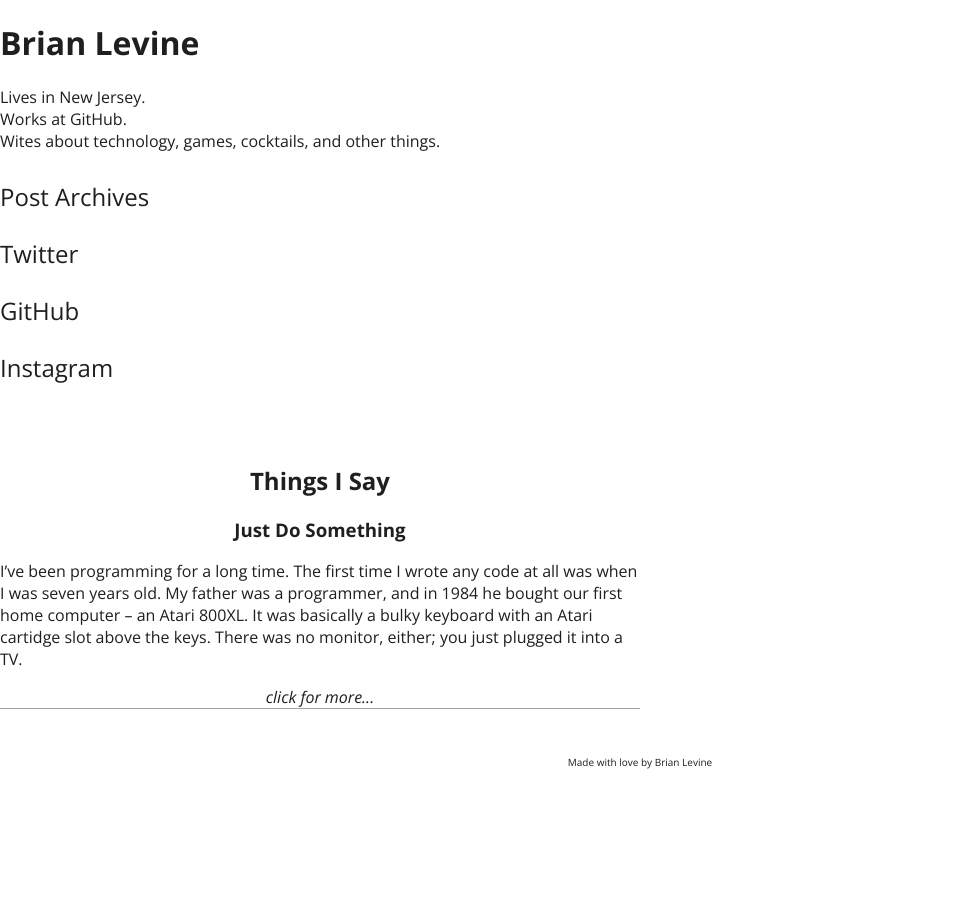
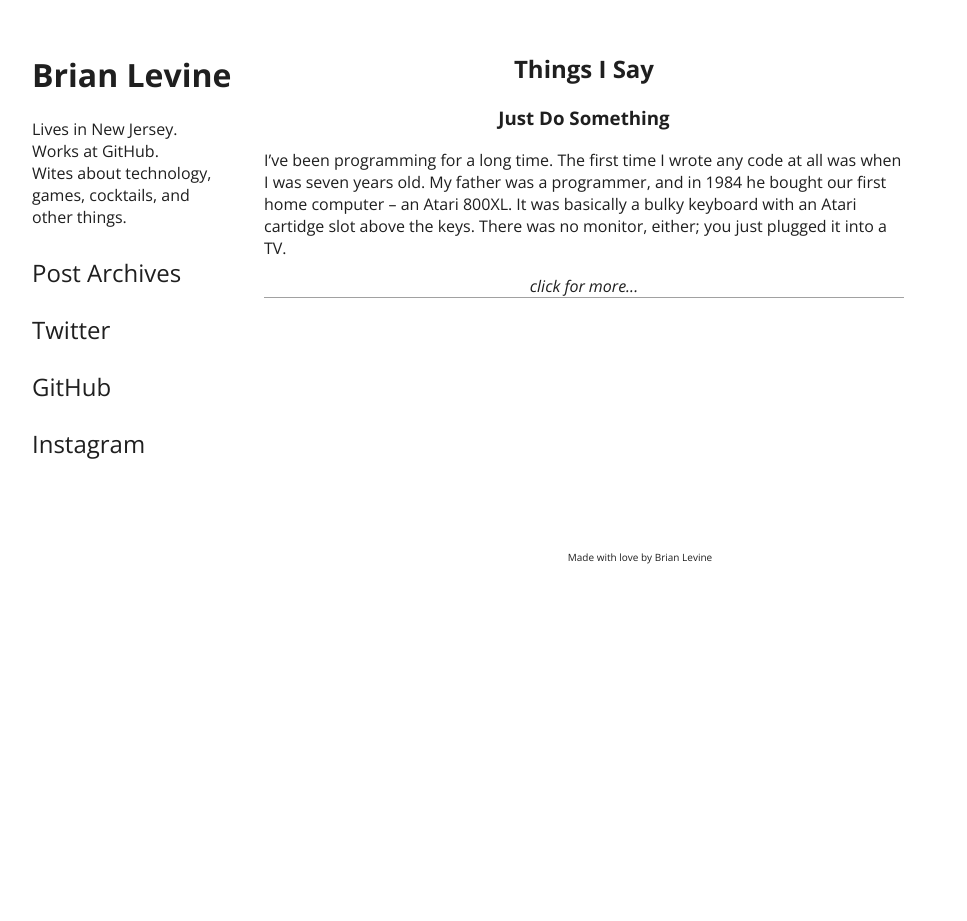
Before and after one commit to tinggalklik/balevine.github.io, a Jekyll site: the page built from index.html, in a window 1280 px wide. Shown: the whole page, without its empty margins (0-967 px from the left). Built offline with Jekyll 4.4.1, drawn with Linux system fonts in a browser that asks for light colours; after the commit the page ends 900 px from its top, so only the background shows below that.

Commit message:
Oops. Another 'sidebar' was left over.

```diff
--- a/css/screen.css
+++ b/css/screen.css
@@ -26,7 +26,7 @@ a, a:visited {
 a:hover {
   color: #0f0f0f;
 }
-.sidebar {
+.menu {
   float: left;
   margin: 2em;
   width: 200px;
```
Also changed, not shown: 1 other file.
